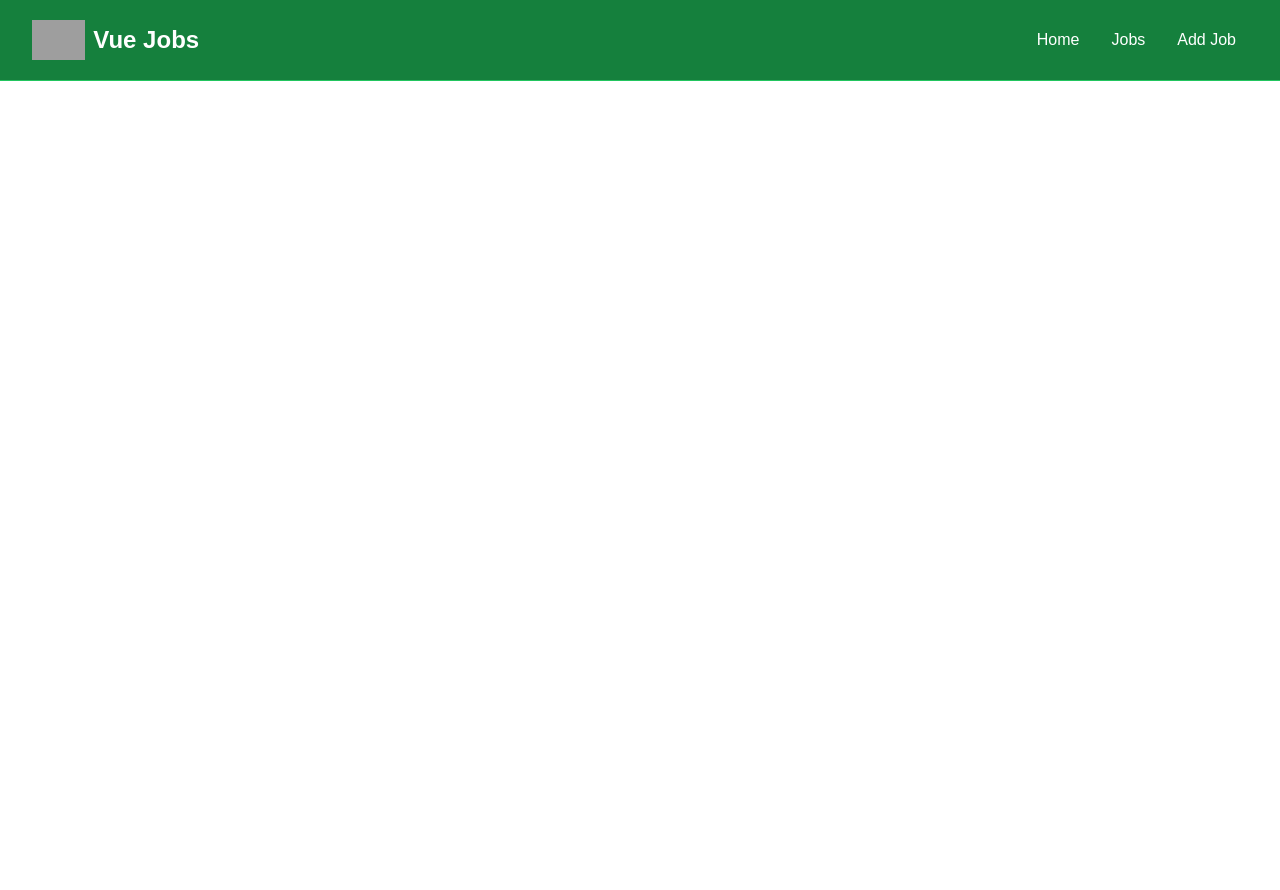
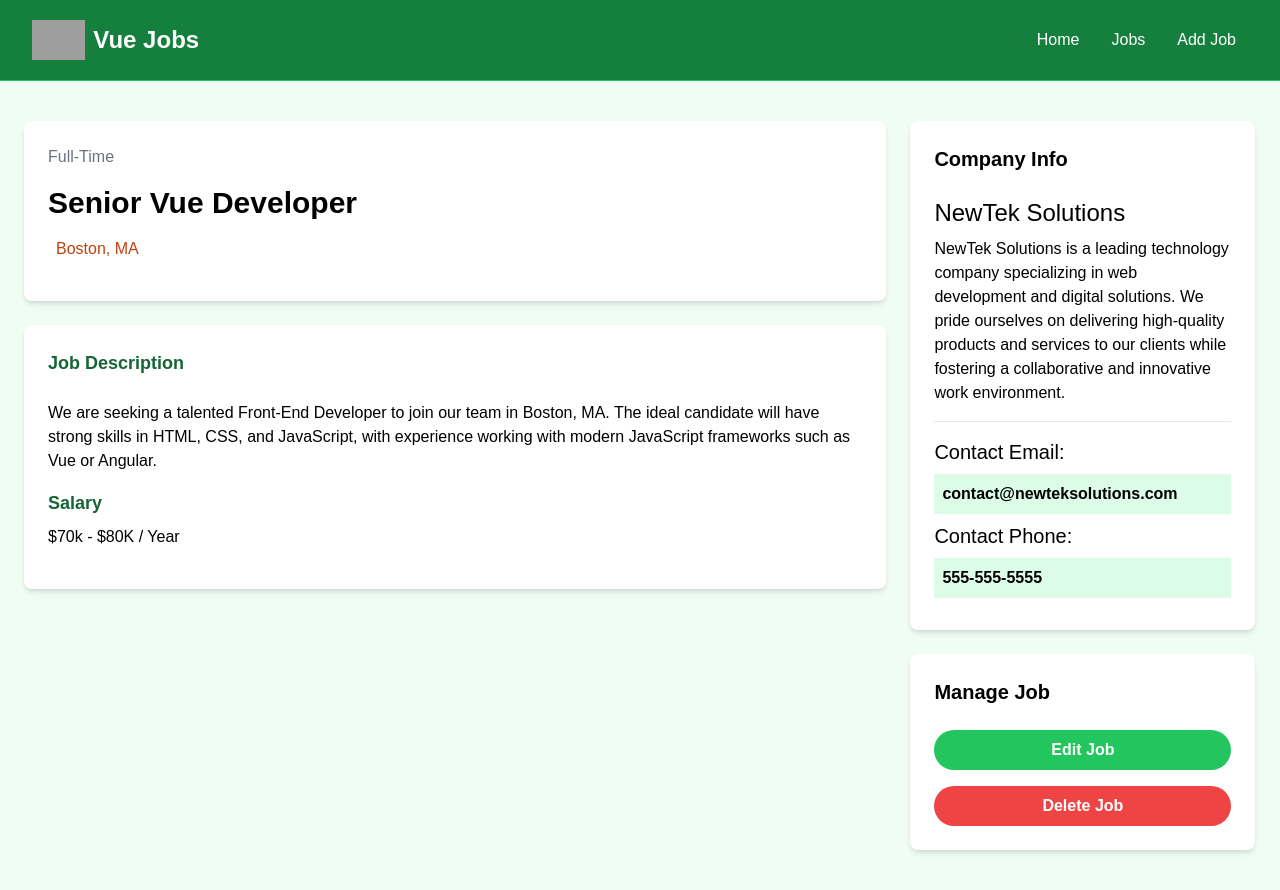
Before and after one commit to TareqImam/vue-test, a Vue app: page /jobs/1 in a window 1280 px wide. Before the commit the page ends 800 px from the top, so only its background shows below. Built offline with nearby package versions, Linux system fonts and the light colour scheme; grey boxes are pictures that could not be loaded.

Commit message:
not found view, job and jobs view updated with router

```diff
--- a/src/components/JobListing.vue
+++ b/src/components/JobListing.vue
@@ -50,7 +50,7 @@
                     {{ job.location }}
                 </div>
                 <RouterLink
-                    :to="'/job/' + job.id"
+                    :to="'/jobs/' + job.id"
                     class="h-[36px] bg-green-500 hover:bg-green-600 text-white px-4 py-2 rounded-lg text-center text-sm">
                     Read More
                 </RouterLink>
--- a/src/router/index.js
+++ b/src/router/index.js
@@ -1,5 +1,7 @@
 import { createRouter, createWebHistory } from "vue-router";
 import HomeView from "@/views/HomeView.vue";
+import JobsView from "@/views/JobsView.vue";
+import NotFoundView from "@/views/NotFoundView.vue";
 import JobView from "@/views/JobView.vue";
 
 const router = createRouter({
@@ -13,7 +15,17 @@
         {
             path: '/jobs',
             name: 'jobs',
+            component: JobsView,
+        },
+        {
+            path: '/jobs/:id',
+            name: 'job',
             component: JobView,
+        },
+        {
+            path: '/:catchAll(.*)',
+            name: 'not-found',
+            component: NotFoundView,
         },
     ],
 });
--- a/src/views/JobView.vue
+++ b/src/views/JobView.vue
@@ -1,7 +1,92 @@
-<script setup>
-import JobListings from '@/components/JobListings.vue';
-</script>
+<script setup></script>
 
 <template>
-    <JobListings :showButton="true" />
+    <section class="bg-green-50">
+        <div class="container m-auto py-10 px-6">
+            <div class="grid grid-cols-1 md:grid-cols-70/30 w-full gap-6">
+                <main>
+                    <div
+                        class="bg-white p-6 rounded-lg shadow-md text-center md:text-left">
+                        <div class="text-gray-500 mb-4">Full-Time</div>
+                        <h1 class="text-3xl font-bold mb-4">
+                            Senior Vue Developer
+                        </h1>
+                        <div
+                            class="text-gray-500 mb-4 flex align-middle justify-center md:justify-start">
+                            <i
+                                class="fa-solid fa-location-dot text-lg text-orange-700 mr-2"></i>
+                            <p class="text-orange-700">Boston, MA</p>
+                        </div>
+                    </div>
+
+                    <div class="bg-white p-6 rounded-lg shadow-md mt-6">
+                        <h3 class="text-green-800 text-lg font-bold mb-6">
+                            Job Description
+                        </h3>
+
+                        <p class="mb-4">
+                            We are seeking a talented Front-End Developer to
+                            join our team in Boston, MA. The ideal candidate
+                            will have strong skills in HTML, CSS, and
+                            JavaScript, with experience working with modern
+                            JavaScript frameworks such as Vue or Angular.
+                        </p>
+
+                        <h3 class="text-green-800 text-lg font-bold mb-2">
+                            Salary
+                        </h3>
+
+                        <p class="mb-4">$70k - $80K / Year</p>
+                    </div>
+                </main>
+
+                <!-- Sidebar -->
+                <aside>
+                    <!-- Company Info -->
+                    <div class="bg-white p-6 rounded-lg shadow-md">
+                        <h3 class="text-xl font-bold mb-6">Company Info</h3>
+
+                        <h2 class="text-2xl">NewTek Solutions</h2>
+
+                        <p class="my-2">
+                            NewTek Solutions is a leading technology company
+                            specializing in web development and digital
+                            solutions. We pride ourselves on delivering
+                            high-quality products and services to our clients
+                            while fostering a collaborative and innovative work
+                            environment.
+                        </p>
+
+                        <hr class="my-4" />
+
+                        <h3 class="text-xl">Contact Email:</h3>
+
+                        <p class="my-2 bg-green-100 p-2 font-bold">
+                            contact@newteksolutions.com
+                        </p>
+
+                        <h3 class="text-xl">Contact Phone:</h3>
+
+                        <p class="my-2 bg-green-100 p-2 font-bold">
+                            555-555-5555
+                        </p>
+                    </div>
+
+                    <!-- Manage -->
+                    <div class="bg-white p-6 rounded-lg shadow-md mt-6">
+                        <h3 class="text-xl font-bold mb-6">Manage Job</h3>
+                        <a
+                            href="add-job.html"
+                            class="bg-green-500 hover:bg-green-600 text-white text-center font-bold py-2 px-4 rounded-full w-full focus:outline-none focus:shadow-outline mt-4 block"
+                            >Edit Job</a
+                        >
+                        <button
+                            class="bg-red-500 hover:bg-red-600 text-white font-bold py-2 px-4 rounded-full w-full focus:outline-none focus:shadow-outline mt-4 block">
+                            Delete Job
+                        </button>
+                    </div>
+                </aside>
+            </div>
+        </div>
+    </section>
 </template>
--- /dev/null
+++ b/src/views/JobsView.vue
@@ -0,0 +1,7 @@
+<script setup>
+import JobListings from '@/components/JobListings.vue';
+</script>
+
+<template>
+    <JobListings :showButton="true" />
+</template>
--- /dev/null
+++ b/src/views/NotFoundView.vue
@@ -0,0 +1,16 @@
+<script setup>
+import { RouterLink } from 'vue-router';
+</script>
+
+<template>
+    <section class="text-center flex flex-col justify-center items-center h-96">
+        <i class="pi pi-exclamation-triangle text-yellow-500 text-7xl mb-5"></i>
+        <h1 class="text-6xl font-bold mb-4">404 Not Found</h1>
+        <p class="text-xl mb-5">This page does not exist</p>
+        <RouterLink
+            to="/"
+            class="text-white bg-green-700 hover:bg-green-900 rounded-md px-3 py-2 mt-4"
+            >Go Back</RouterLink
+        >
+    </section>
+</template>
```
